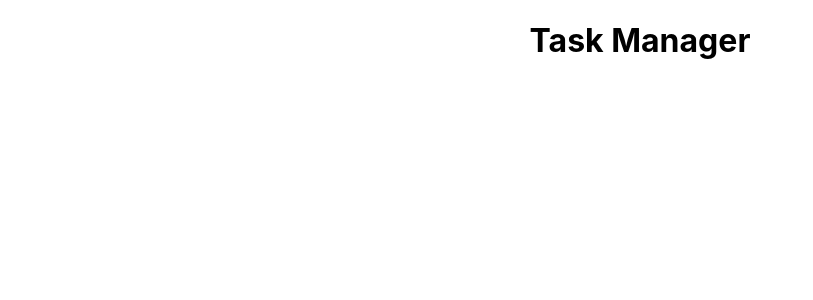
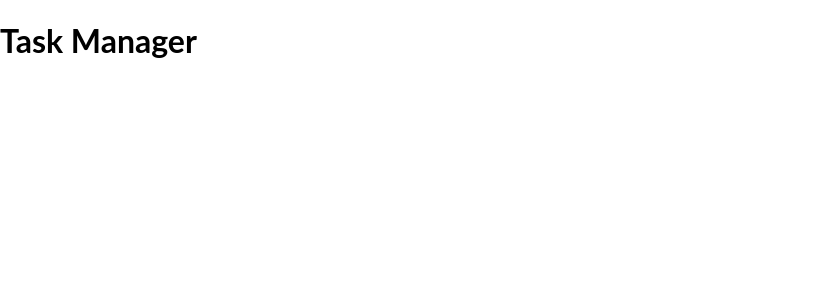
Before and after one commit to H-Bo214/task-manager, a React (Create React App) app: page / in a window 1280 px wide. Shown: the top 300 px of the page, without its empty margins (0-813 px from the left). Built offline with nearby package versions, Linux system fonts and the light colour scheme.

Commit message:
Remove app styles, create assets dir, add cancel icon to assets

```diff
--- a/src/App.css
+++ b/src/App.css
@@ -1,3 +1,10 @@
+*,
+*:before,
+*:after {
+  box-sizing: border-box;
+  font-family: 'Lato', sans-serif;
+}
+
 .app-container {
-  text-align: center;
+
 }
```
Also changed, not shown: src/assets/cancel-icon.svg (added).
